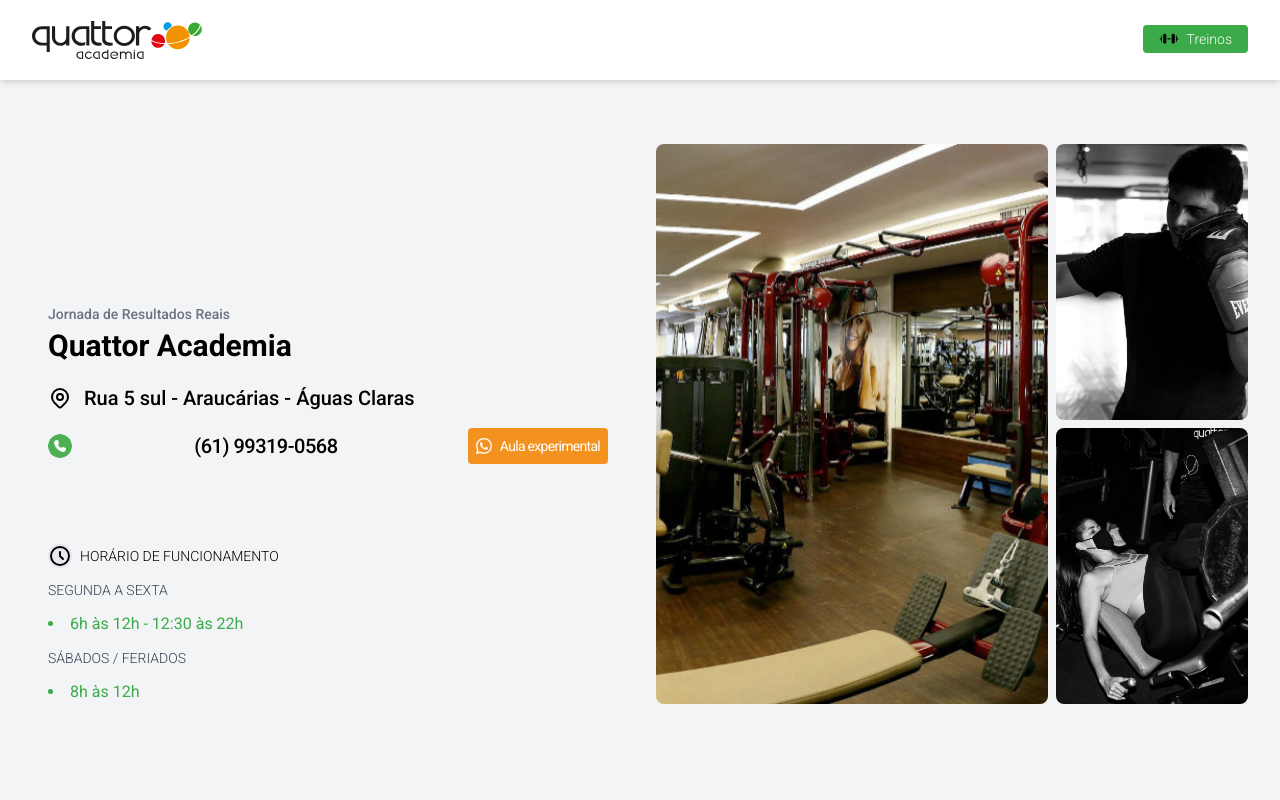
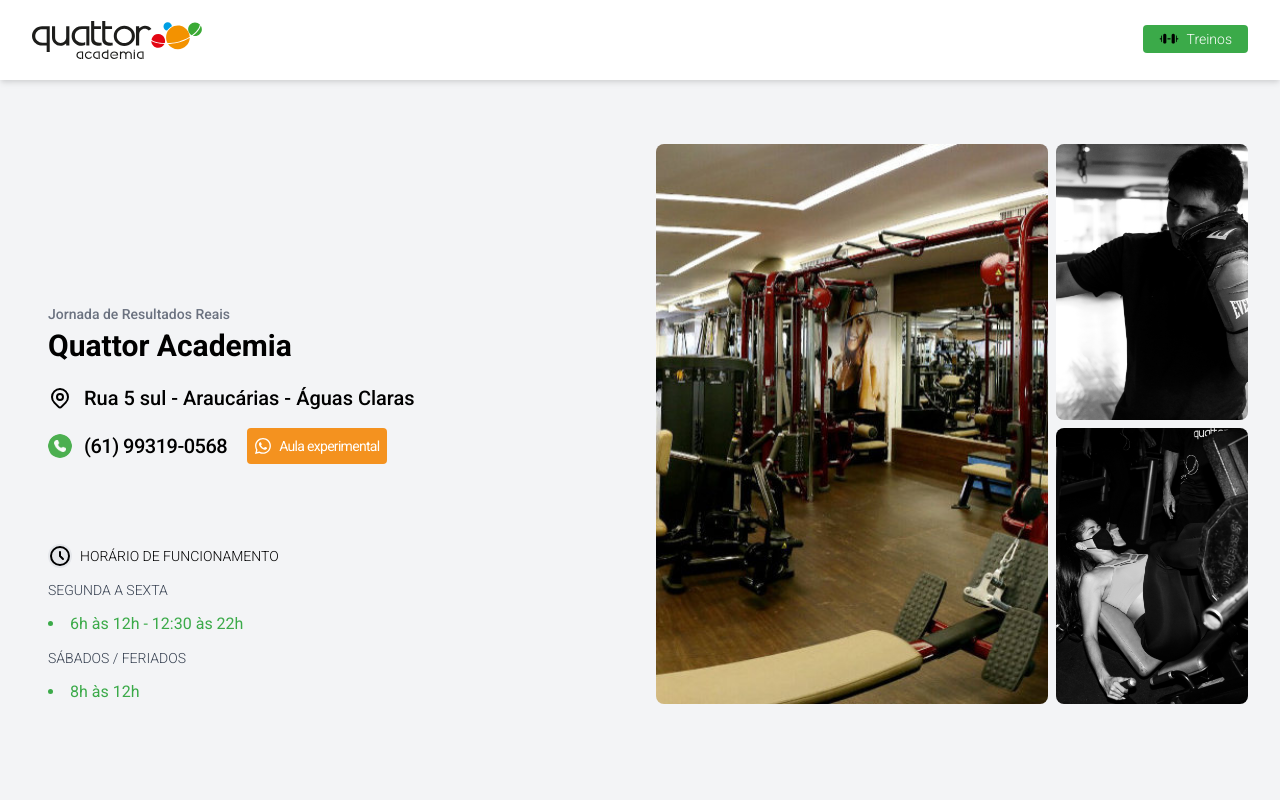
Before and after one commit to marcioscar/quattor, a Next.js app: page / in a window 1280 px wide. Shown: the top 800 px of the page. Built offline with nearby package versions, Linux system fonts and the light colour scheme; no server answers.

Commit message:
desktop novo

```diff
--- a/pages/index.jsx
+++ b/pages/index.jsx
@@ -56,7 +56,7 @@
               </span>
             </div>
           </div>
-          <div className="flex items-center  justify-between text-sm font-medium my-5 sm:mt-2 sm:mb-4">
+          <div className="flex items-center  justify-between md:justify-start text-sm font-medium my-5 sm:mt-2 sm:mb-4">
             <img
               src="whatsapp.png"
               alt="local"
```
